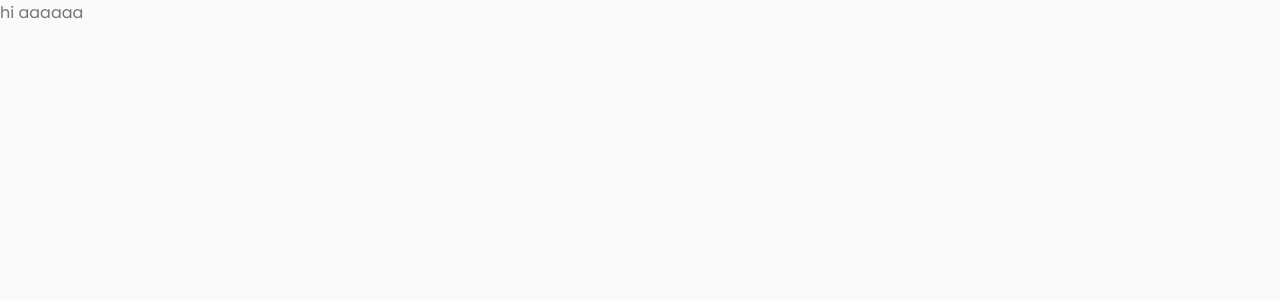
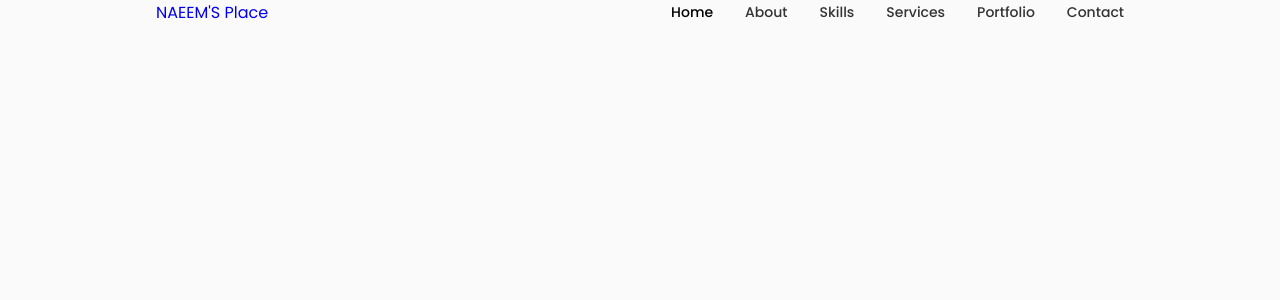
Before and after one commit to Naeem-khndkar55/my-react-portfoio, a React (Vite) app in the folder portfolio/: page / in a window 1280 px wide. Shown: the top 300 px of the page. Built offline with nearby package versions, Linux system fonts and the light colour scheme.

Commit message:
navigation bar setup done and screen responsiveness done

```diff
--- a/portfolio/index.html
+++ b/portfolio/index.html
@@ -4,7 +4,7 @@
     <meta charset="UTF-8" />
     <link rel="icon" type="image/svg+xml" href="/vite.svg" />
     <link href='https://unpkg.com/boxicons@2.1.4/css/boxicons.min.css' rel='stylesheet'>
-    <link href='https://unpkg.com/boxicons@2.1.4/css/boxicons.min.css' rel='stylesheet'>
+    <link rel="stylesheet" href="https://unicons.iconscout.com/release/v4.0.8/css/line.css">
 
     <meta name="viewport" content="width=device-width, initial-scale=1.0" />
     <title>Naeem's Place</title>
--- a/portfolio/src/App.css
+++ b/portfolio/src/App.css
@@ -5,11 +5,11 @@
   /*color mood*/
   --hue: 0;
   --sat: 0%;
-  --title-color: hsl(var(--hue),var(--sat),20%);
-  --title-color-dark:hsl(var(--hue),var(--sat),0%);
-  --text-color:hsl(var(--hue),var(--sat),46%);
-  --body-color:hsl(var(--hue),var(--sat),98%);
-  --container-color:#fff;
+  --title-color: hsl(var(--hue), var(--sat), 20%);
+  --title-color-dark: hsl(var(--hue), var(--sat), 0%);
+  --text-color: hsl(var(--hue), var(--sat), 46%);
+  --body-color: hsl(var(--hue), var(--sat), 98%);
+  --container-color: #fff;
 
   --body-font:"Poppins",sans-serif;
   --big-font-size: 3.5rem;
@@ -22,7 +22,7 @@
   --tiny-font-size:0.625rem;
 
   --font-normal: 400;
-  --font-medium:500;
+  --font-medium: 500;
   --font-semi-bold: 600;
 
   --mb-0-25: 0.25rem;
@@ -157,7 +157,7 @@
 
 /* For medium devices */
 @media screen and (max-width: 768px) {
-  body {
+  /* body {
     margin: 0 0 var(--header-height) 0;
   }
 
@@ -167,7 +167,7 @@
 
   .section__subtitle {
     margin-bottom: var(--mb-3);
-  }
+  } */
 }
 
 @media screen and (max-width: 576px) {
--- a/portfolio/src/App.jsx
+++ b/portfolio/src/App.jsx
@@ -1,12 +1,12 @@
 
 import './App.css'
-
+import Header from './components/Header'
 function App() {
 
 
   return (
     <>
-      <p>hi aaaaaa</p>
+     <Header/>
 
     </>
   )
--- /dev/null
+++ b/portfolio/src/components/Header.css
@@ -0,0 +1,106 @@
+.header{
+    width: 100%;
+    position: fixed;
+    top: 0;
+    left: 0;
+    z-index: var(--z-fixed);
+    background-color: var(--body-color);
+}
+.nav{
+    height: calc(var( --header-height)+1.rem);
+    display: flex;
+    justify-content: space-between;
+    align-items: center;
+    column-gap: 1rem;
+}
+.nav_logo ,.nav__toggle{
+    color: var(--title-color);
+    font-weight: var(--font-medium);
+}
+.nav__list{
+    display: flex;
+    column-gap: 2rem;
+}
+.nav__link{
+    display: flex;
+    flex-direction: column;
+    align-items: center;
+    font-size: var( --small-font-size);
+    color: var(--title-color);
+    font-weight: var(--font-medium);
+    transition: .3s;
+}
+.nav__icon,.nav__close, .nav__toggle{
+    display: none;
+}
+
+
+.active__link, .nav__link:hover{
+    color: var( --title-color-dark);
+}
+
+
+
+@media screen and (max-width: 768px) {
+ .header{
+    top: initial;
+    bottom: 0;
+ }
+ .nav{
+    height: var(--header-height);
+ }
+ .nav__menu{
+
+    position: fixed;
+    bottom: -100%;
+    left: 0;
+    width: 100%;
+    background-color: var(--body-color);
+    padding: 2rem 1.5rem 4rem;
+    box-shadow: 0 -1px 4px rgba(0, 0, 0, 0.15);
+    border-radius: 1.5rem 1.5rem 0 0;
+    transition: 0.3s;
+ }
+ .show__menu{
+    bottom: 0;
+ }
+ .nav__list{
+    display: grid;
+    grid-template-columns: repeat(3,1fr);
+    gap: 2rem;
+ }
+ .nav__icon{
+    font-size: 1.2rem;
+ }
+ .nav__close{
+    position: absolute;
+    right: 1.3rem;
+    bottom: .5rem;
+    font-size: 1.5rem;
+    cursor: pointer;
+    color: var(--title-color);
+
+ }
+ .nav__close:hover{
+    color: var(--title-color-dark);
+ }
+ .nav__toggle{
+    font-size: 1.1rem;
+    cursor: pointer;
+ }
+ .nav__icon,.nav__close,.nav__toggle{
+    display: block;
+ }
+
+}
+
+@media screen and (max-width: 350px) {
+
+
+    .nav__menu{
+        padding: 2rem 0.25rem 4rem;
+    }
+    .nav__list{
+        column-gap: 0;
+    }
+}
--- /dev/null
+++ b/portfolio/src/components/Header.jsx
@@ -0,0 +1,70 @@
+import React, { useState } from 'react'
+import "./Header.css"
+const Header = () => {
+    const [toggle,showMenu]=useState(false);
+  return (
+   <header className='header'>
+
+    <nav className='nav container'>
+
+        <a href='index.html' className='nav__logo'>NAEEM'S Place</a>
+        <div className={toggle? "nav__menu show__menu": "nav__menu"}>
+           <ul className="nav__list grid">
+
+            <li className='nav__item'>
+                 <a href='#home' className='nav__link active__link'>
+                 <i className="uil uil-estate nav__icon"></i>Home
+
+
+                 </a>
+            </li>
+            <li className='nav__item'>
+                 <a href='#about' className='nav__link'>
+                    <i className='uil uil-user  nav__icon'></i> About
+
+
+                 </a>
+            </li>
+            <li className='nav__item'>
+                 <a href='#skills' className='nav__link'>
+                    <i className='uil uil-file-alt nav__icon'></i>Skills
+
+
+                 </a>
+            </li>
+            <li className='nav__item'>
+                 <a href='#services' className='nav__link'>
+                    <i className='uil uil-briefcase-alt nav__icon'></i>Services
+
+
+                 </a>
+            </li>
+            <li className='nav__item'>
+                 <a href='#portfolio' className='nav__link'>
+                    <i className='uil uil-scenery nav__icon'></i> Portfolio
+
+
+                 </a>
+            </li>
+            <li className='nav__item'>
+                 <a href='#contact' className='nav__link'>
+                    <i className='uil uil-message nav__icon'></i> Contact
+
+
+                 </a>
+            </li>
+
+           </ul>
+
+           <i className='uil uil-times nav__close' onClick={()=>showMenu(!toggle)}></i>
+        </div>
+        <div className="nav__toggle" onClick={()=>showMenu(!toggle)}>
+
+            <i className="uil uil-apps"></i>
+        </div>
+    </nav>
+   </header>
+  )
+}
+
+export default Header
```
